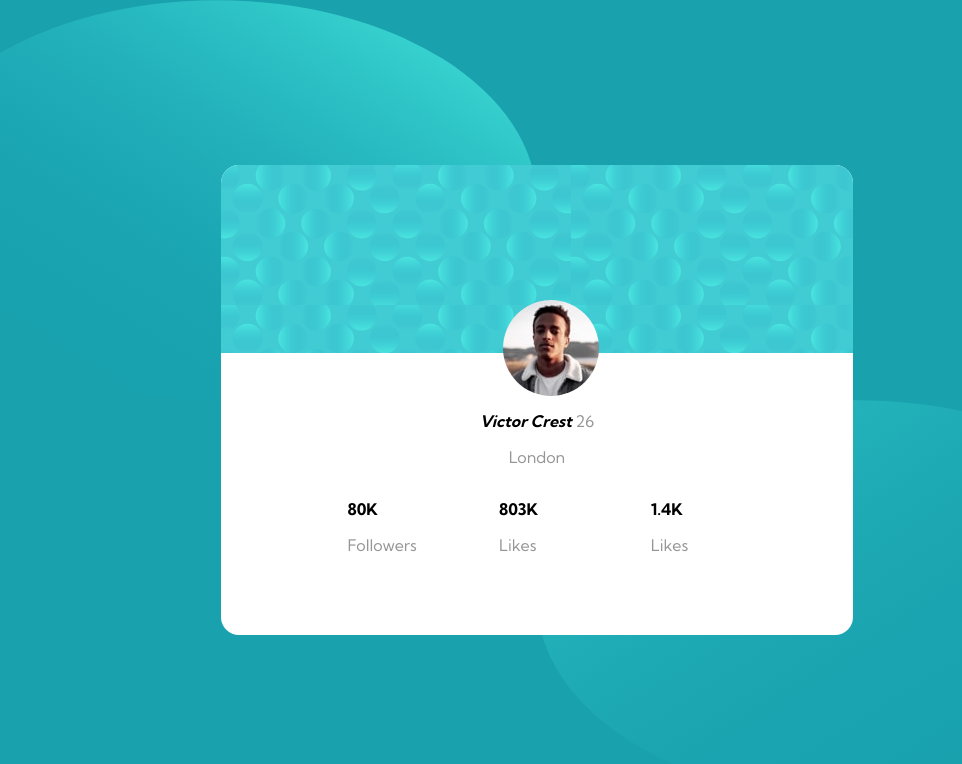
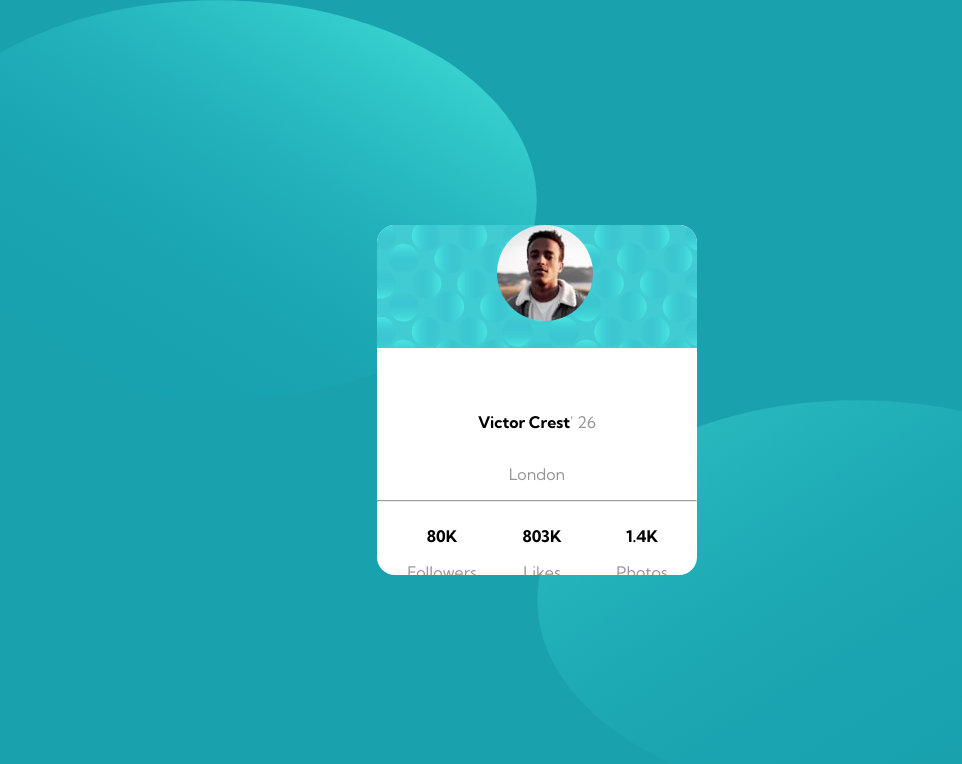
Before and after one commit to vsifiwe/Crash-Course, a plain HTML site: page index.html in a window 1280 px wide. Shown: the whole page, without its empty margins (103-1065 px from the left). Drawn offline with Linux system fonts and the light colour scheme.

Commit message:
Finish feedback

```diff
--- a/css/style.css
+++ b/css/style.css
@@ -1,11 +1,8 @@
 @import url('https://fonts.googleapis.com/css2?family=Kumbh+Sans:wght@400;700&display=swap');
 
 body {
-    /* background: url(../assets/bg-pattern-top.svg) no-repeat; */
-    /* background-image: url(../assets/bg-pattern-top.svg) url(../assets/bg-pattern-bottom.svg); */
     background: url(../assets/bg-pattern-top.svg) left top, url(../assets/bg-pattern-bottom.svg) right bottom;
     background-size: 50% 50%;
-    /* background-position-x: -25%; */
     background-repeat: no-repeat;
     background-color: hsl(185, 75%, 39%);
     display: flex;
@@ -15,8 +12,8 @@ body {
 }
 
 .card {
-    width: 50%;
-    height: 60%;
+    width: 320px;
+    height: 350px;
     border-radius: 18px;
     overflow: hidden;
     background: white;
@@ -25,18 +22,18 @@ body {
 img {
     border-radius: 50%;
     position: absolute;
-    top: 37.5%;
-    margin-left: 22%;
+    top: 225px;
+    margin-left: 120px;
 }
 
 .top-card {
-    height: 40%;
+    height: 122.5px;
     background: url(../assets/bg-pattern-card.svg);
 }
 
 .bottom-card {
-    height: 80%;
-    margin-top: 5%;
+    height: 227.5px;
+    margin-top: 12%;
 }
 
 .info {
@@ -44,10 +41,19 @@ img {
     text-align: center;
 }
 
+.top-info {
+    display: flex;
+    flex-direction: row;
+    align-items: center;
+    justify-content: center;
+}
+
 .bottom-bottom-card {
     display: grid;
     grid-template-columns: 30% 30% 30%;
-    padding-left: 20%;
+    padding-left: 20px;
+    column-gap: 10px;
+    text-align: center;
 }
 
 .heavy {
--- a/index.html
+++ b/index.html
@@ -17,9 +17,13 @@
         <div class="bottom-card">
             <img src="./assets/image-victor.jpg">
             <div class="info">
-                <p class="light"><em class="heavy">Victor Crest</em> 26</p>
+                <div class="top-info">
+                    <p class="heavy">Victor Crest </p>
+                    <p class="light">' 26</p>
+                </div>
                 <p class="light">London</p>
             </div>
+            <hr>
             <div class="bottom-bottom-card">
                 <div>
                     <p class="heavy">80K</p>
@@ -31,7 +35,7 @@
                 </div>
                 <div>
                     <p class="heavy">1.4K</p>
-                    <p class="light">Likes</p>
+                    <p class="light">Photos</p>
                 </div>
             </div>
         </div>
```
